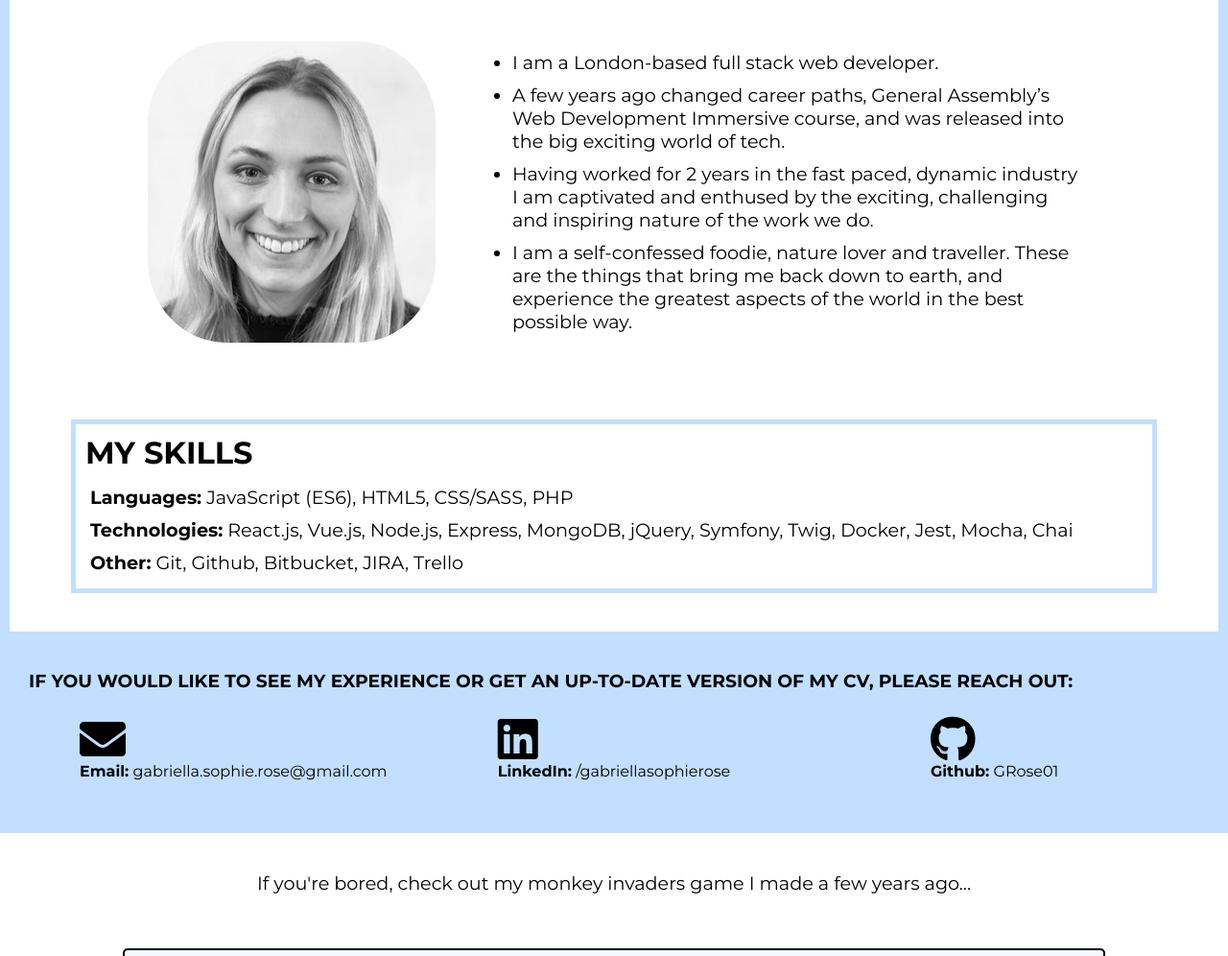
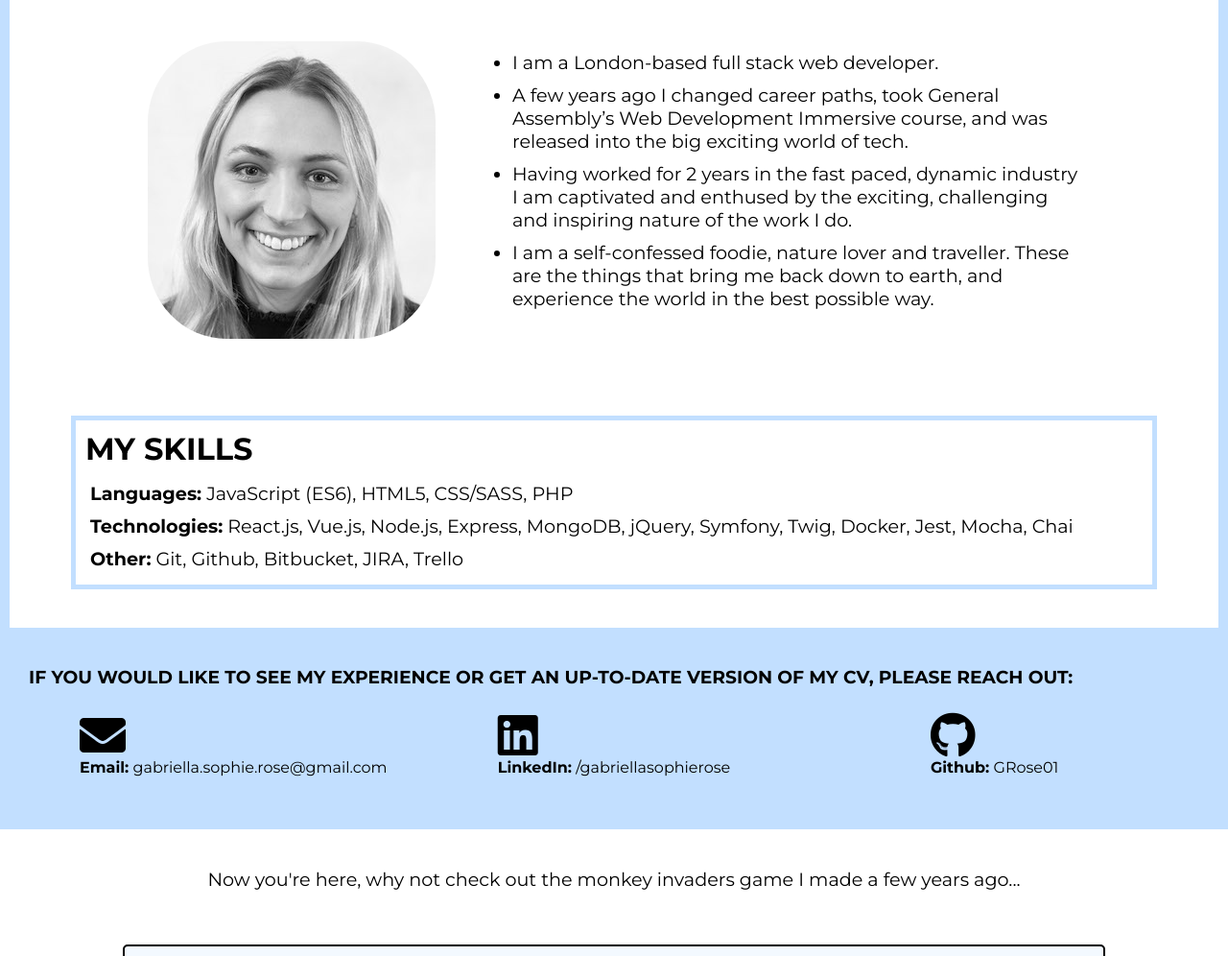
Before and after one commit to GRose01/GRose01.github.io, a plain HTML site: page index.html in a window 1280 px wide. Shown: the part 976-1972 px from the top of the page at 96% size. Drawn offline with nearby package versions, Linux system fonts and the light colour scheme.

Commit message:
updated text

```diff
--- a/index.html
+++ b/index.html
@@ -31,9 +31,9 @@
         <img src="images/profile-image.jpeg" alt="profile image"/>
         <ul>
           <li>I am a London-based full stack web developer.</li>
-          <li>A few years ago changed career paths, General Assembly’s Web Development Immersive course, and was released into the big exciting world of tech.</li>
-          <li>Having worked for 2 years in the fast paced, dynamic industry I am captivated and enthused by the exciting, challenging and inspiring nature of the work we do.</li>
-          <li>I am a self-confessed foodie, nature lover and traveller. These are the things that bring me back down to earth, and experience the greatest aspects of the world in the best possible way.</li>
+          <li>A few years ago I changed career paths, took General Assembly’s Web Development Immersive course, and was released into the big exciting world of tech.</li>
+          <li>Having worked for 2 years in the fast paced, dynamic industry I am captivated and enthused by the exciting, challenging and inspiring nature of the work I do.</li>
+          <li>I am a self-confessed foodie, nature lover and traveller. These are the things that bring me back down to earth, and experience the world in the best possible way.</li>
         </ul>
       </div>
     </div>
@@ -65,7 +65,7 @@
   </div>
 
   <div class="monkey-invaders">
-    <div class="monkey-invaders-title">If you're bored, check out my monkey invaders game I made a few years ago...</div>
+    <div class="monkey-invaders-title">Now you're here, why not check out the monkey invaders game I made a few years ago...</div>
     <div class="project">
       <a href="https://grose01.github.io/wdi-project-1/" target="_blank">
         <img src="images/monkeyinvaders.png" alt="Monkey Invaders game">
```
